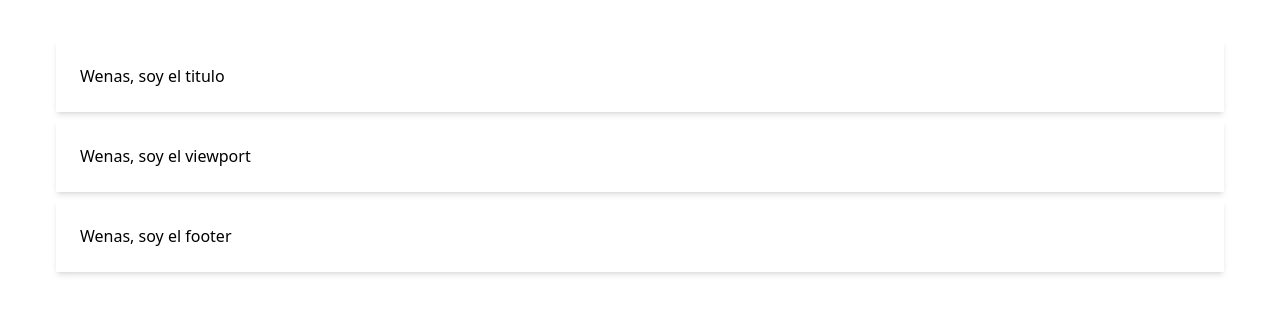
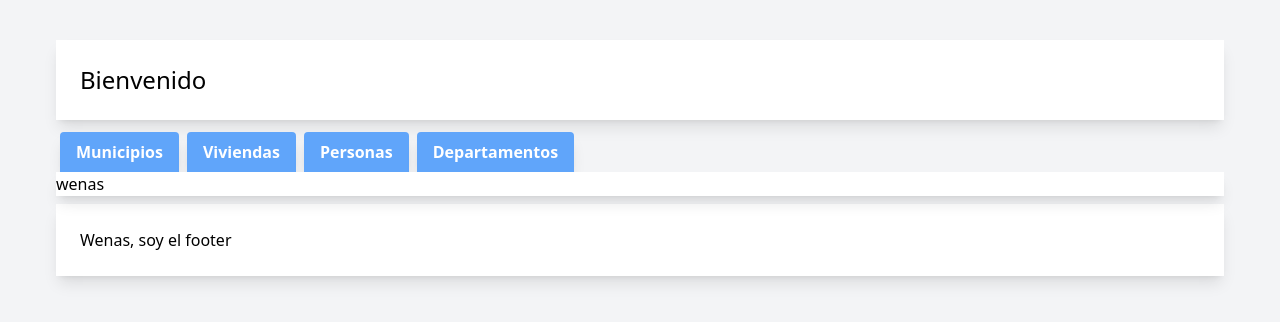
Before and after one commit to cesarALS/Ingesoft2LabBasesDatos, a Next.js app: page / in a window 1280 px wide. Shown: the top 322 px of the page. Built offline with nearby package versions, Linux system fonts and the light colour scheme.

Commit message:
MadeSelectorBarDFMR14-12-24

```diff
--- a/package.json
+++ b/package.json
@@ -22,6 +22,8 @@
     "eslint": "^9",
     "eslint-config-next": "15.1.0",
     "postcss": "^8.4.49",
+    "prettier": "^3.4.2",
+    "prettier-plugin-tailwindcss": "^0.6.9",
     "tailwindcss": "^3.4.16",
     "typescript": "^5"
   }
--- a/src/app/layout.tsx
+++ b/src/app/layout.tsx
@@ -1,16 +1,16 @@
-import React from 'react';
-import '@/styles/globals.css'; // Import the global CSS file
+import React from "react";
+import "@/styles/globals.css"; // Import the global CSS file
 
-export default function RootLayout({ children }: { children: React.ReactNode }) {
+export default function RootLayout({
+  children,
+}: {
+  children: React.ReactNode;
+}) {
   return (
-    <html lang="es">
-
+    <html lang="es" className="bg-gray-100">
       <body>
-        <main>
-          {children}
-        </main>
+        <main>{children}</main>
       </body>
-
     </html>
   );
 }
--- a/src/app/page.tsx
+++ b/src/app/page.tsx
@@ -1,17 +1,18 @@
 import React from "react";
-import Header from "@/components/0.Header";
-import Footer from "@/components/1.Footer";
+import Header from "@/components/molecules/0.Header";
+import Footer from "@/components/molecules/1.Footer";
+import SearchView from "@/components/organisms/0.SearchView";
 
 export default function Main() {
   return (
     // Donde va todo el contenido de la página, centradito y con padding en todas las direcciones, aqui van los tres bloques, el header, el footer y el viewport
     // En el viewport se muestra la barra de busqueda, las pestanas de cada tipo de contenido y también los modos de adición y edición de contenido
-    <div className="mx-14 my-10">
+    <div className="m-gray-500 mx-14 my-10 bg-gray-100">
       <Header />
 
       {/* Este sería el viewport */}
-      <div className="w-full max-w bg-white p-6 shadow-md text-left">
-        <p>Wenas, soy el viewport</p>
+      <div>
+        <SearchView />
       </div>
 
       <Footer />
--- a/src/components/0.Header.tsx
+++ /dev/null
@@ -1,12 +0,0 @@
-// Create a component for the Header
-import React from "react";
-
-export default function Header() {
-  return (
-    <header className="flex justify-center items-center">
-      <div className="w-full max-w bg-white p-6 shadow-md text-left mb-2">
-        <h1>Wenas, soy el titulo</h1>
-      </div>
-    </header>
-  );
-}
--- /dev/null
+++ b/src/components/atoms/0.SelectorButton.tsx
@@ -0,0 +1,13 @@
+import React from "react";
+
+interface SelectorButtonProps {
+  buttonText: string;
+}
+
+export default function SelectorButton({ buttonText }: SelectorButtonProps) {
+  return (
+    <button className="z-10 mx-1 rounded-t bg-blue-400 px-4 py-2 font-bold text-white shadow-lg hover:bg-blue-500">
+      {buttonText}
+    </button>
+  );
+}
--- /dev/null
+++ b/src/components/molecules/0.Header.tsx
@@ -0,0 +1,12 @@
+// Create a component for the Header
+import React from "react";
+
+export default function Header() {
+  return (
+    <header className="flex items-center justify-center">
+      <div className="max-w mb-2 flex w-full bg-white p-6 text-left text-2xl shadow-lg">
+        <h1>Bienvenido</h1>
+      </div>
+    </header>
+  );
+}
--- a/src/components/1.Footer.tsx
+++ b/src/components/molecules/1.Footer.tsx
@@ -3,7 +3,7 @@ import React from "react";
 export default function Footer() {
   return (
     <footer className="flex justify-center items-center">
-      <div className="w-full max-w bg-white p-6 shadow-md text-left my-2">
+      <div className="w-full max-w bg-white p-6 shadow-lg text-left my-2 flex">
         <p>Wenas, soy el footer</p>
       </div>
     </footer>
--- /dev/null
+++ b/src/components/molecules/3.SelectorBar.tsx
@@ -0,0 +1,13 @@
+import React from "react";
+import SelectorButton from "@/components/atoms/0.SelectorButton";
+
+export default function SelectorBar() {
+  return (
+    <div className="max-w w-full pt-1">
+      <SelectorButton buttonText="Municipios" />
+      <SelectorButton buttonText="Viviendas" />
+      <SelectorButton buttonText="Personas" />
+      <SelectorButton buttonText="Departamentos" />
+    </div>
+  );
+}
--- /dev/null
+++ b/src/components/organisms/0.SearchView.tsx
@@ -0,0 +1,13 @@
+import React from "react";
+import SelectorBar from "../molecules/3.SelectorBar";
+
+export default function SearchView() {
+  return (
+    <div>
+      <SelectorBar />
+      <div className="max-w relative z-30 w-full bg-white shadow-lg">
+        <p>wenas</p>
+      </div>
+    </div>
+  );
+}
```
Also changed, not shown: src/components/molecules/4.SearchBar.tsx (added), 2 other files (tests, documents, lock files or other folders).
